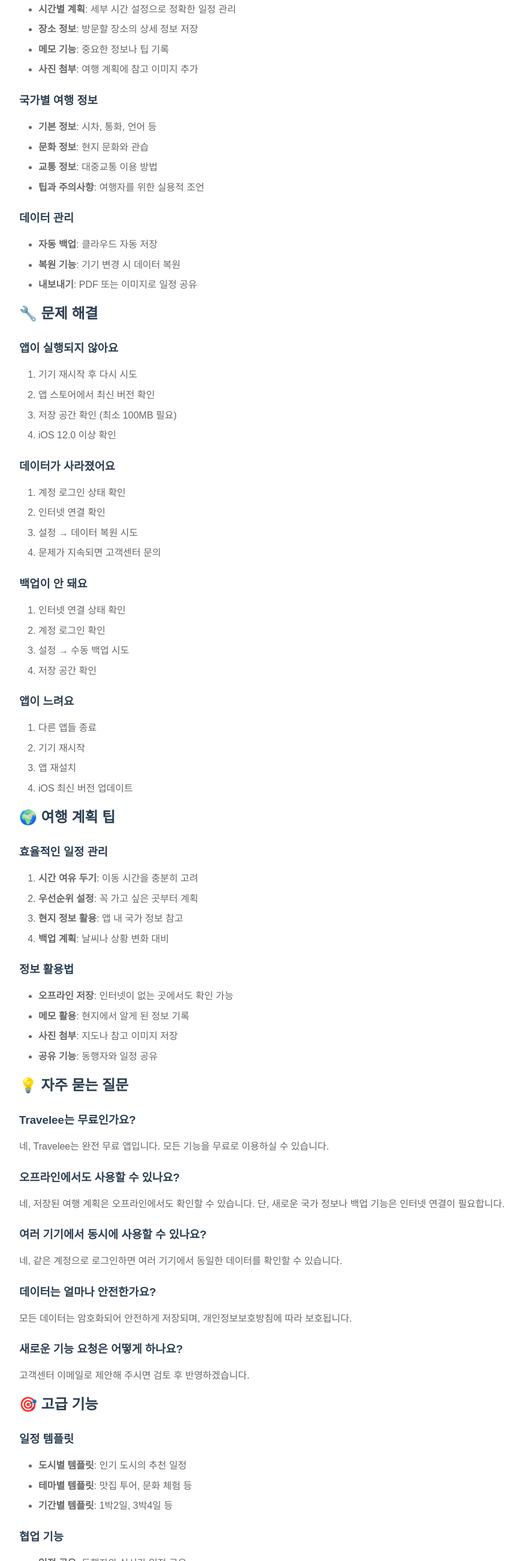
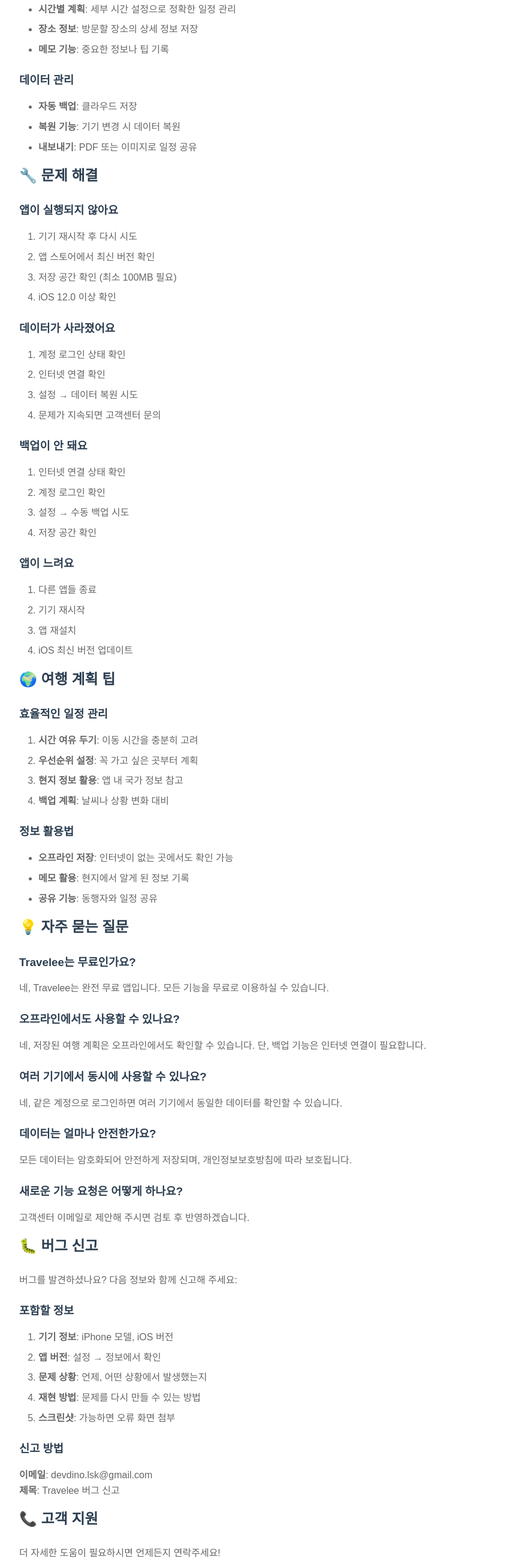
Before and after one commit to lskyub/ddw, a plain HTML site: page ko/travelee/support/index.html in a window 1280 px wide. Shown: the part 1027-3630 px from the top of the page at 60% size, without its empty margins (172-1038 px from the left). Drawn offline with Linux system fonts and the light colour scheme.

Commit message:
chore: 페이지 업데이트

```diff
--- a/ko/travelee/support/index.html
+++ b/ko/travelee/support/index.html
@@ -250,98 +250,70 @@
 <li><strong>시간별 계획</strong>: 세부 시간 설정으로 정확한 일정 관리</li>
 <li><strong>장소 정보</strong>: 방문할 장소의 상세 정보 저장</li>
 <li><strong>메모 기능</strong>: 중요한 정보나 팁 기록</li>
-<li><strong>사진 첨부</strong>: 여행 계획에 참고 이미지 추가</li>
 </ul>
-<h3 id="_6">국가별 여행 정보</h3>
+<h3 id="_6">데이터 관리</h3>
 <ul>
-<li><strong>기본 정보</strong>: 시차, 통화, 언어 등</li>
-<li><strong>문화 정보</strong>: 현지 문화와 관습</li>
-<li><strong>교통 정보</strong>: 대중교통 이용 방법</li>
-<li><strong>팁과 주의사항</strong>: 여행자를 위한 실용적 조언</li>
-</ul>
-<h3 id="_7">데이터 관리</h3>
-<ul>
-<li><strong>자동 백업</strong>: 클라우드 자동 저장</li>
+<li><strong>자동 백업</strong>: 클라우드 저장</li>
 <li><strong>복원 기능</strong>: 기기 변경 시 데이터 복원</li>
 <li><strong>내보내기</strong>: PDF 또는 이미지로 일정 공유</li>
 </ul>
-<h2 id="_8">🔧 문제 해결</h2>
-<h3 id="_9">앱이 실행되지 않아요</h3>
+<h2 id="_7">🔧 문제 해결</h2>
+<h3 id="_8">앱이 실행되지 않아요</h3>
 <ol>
 <li>기기 재시작 후 다시 시도</li>
 <li>앱 스토어에서 최신 버전 확인</li>
 <li>저장 공간 확인 (최소 100MB 필요)</li>
 <li>iOS 12.0 이상 확인</li>
 </ol>
-<h3 id="_10">데이터가 사라졌어요</h3>
+<h3 id="_9">데이터가 사라졌어요</h3>
 <ol>
 <li>계정 로그인 상태 확인</li>
 <li>인터넷 연결 확인</li>
 <li>설정 → 데이터 복원 시도</li>
 <li>문제가 지속되면 고객센터 문의</li>
 </ol>
-<h3 id="_11">백업이 안 돼요</h3>
+<h3 id="_10">백업이 안 돼요</h3>
 <ol>
 <li>인터넷 연결 상태 확인</li>
 <li>계정 로그인 확인</li>
 <li>설정 → 수동 백업 시도</li>
 <li>저장 공간 확인</li>
 </ol>
-<h3 id="_12">앱이 느려요</h3>
+<h3 id="_11">앱이 느려요</h3>
 <ol>
 <li>다른 앱들 종료</li>
 <li>기기 재시작</li>
 <li>앱 재설치</li>
 <li>iOS 최신 버전 업데이트</li>
 </ol>
-<h2 id="_13">🌍 여행 계획 팁</h2>
-<h3 id="_14">효율적인 일정 관리</h3>
+<h2 id="_12">🌍 여행 계획 팁</h2>
+<h3 id="_13">효율적인 일정 관리</h3>
 <ol>
 <li><strong>시간 여유 두기</strong>: 이동 시간을 충분히 고려</li>
 <li><strong>우선순위 설정</strong>: 꼭 가고 싶은 곳부터 계획</li>
 <li><strong>현지 정보 활용</strong>: 앱 내 국가 정보 참고</li>
 <li><strong>백업 계획</strong>: 날씨나 상황 변화 대비</li>
 </ol>
-<h3 id="_15">정보 활용법</h3>
+<h3 id="_14">정보 활용법</h3>
 <ul>
 <li><strong>오프라인 저장</strong>: 인터넷이 없는 곳에서도 확인 가능</li>
 <li><strong>메모 활용</strong>: 현지에서 알게 된 정보 기록</li>
-<li><strong>사진 첨부</strong>: 지도나 참고 이미지 저장</li>
 <li><strong>공유 기능</strong>: 동행자와 일정 공유</li>
 </ul>
-<h2 id="_16">💡 자주 묻는 질문</h2>
+<h2 id="_15">💡 자주 묻는 질문</h2>
 <h3 id="travelee_1">Travelee는 무료인가요?</h3>
 <p>네, Travelee는 완전 무료 앱입니다. 모든 기능을 무료로 이용하실 수 있습니다.</p>
-<h3 id="_17">오프라인에서도 사용할 수 있나요?</h3>
-<p>네, 저장된 여행 계획은 오프라인에서도 확인할 수 있습니다. 단, 새로운 국가 정보나 백업 기능은 인터넷 연결이 필요합니다.</p>
-<h3 id="_18">여러 기기에서 동시에 사용할 수 있나요?</h3>
+<h3 id="_16">오프라인에서도 사용할 수 있나요?</h3>
+<p>네, 저장된 여행 계획은 오프라인에서도 확인할 수 있습니다. 단, 백업 기능은 인터넷 연결이 필요합니다.</p>
+<h3 id="_17">여러 기기에서 동시에 사용할 수 있나요?</h3>
 <p>네, 같은 계정으로 로그인하면 여러 기기에서 동일한 데이터를 확인할 수 있습니다.</p>
-<h3 id="_19">데이터는 얼마나 안전한가요?</h3>
+<h3 id="_18">데이터는 얼마나 안전한가요?</h3>
 <p>모든 데이터는 암호화되어 안전하게 저장되며, 개인정보보호방침에 따라 보호됩니다.</p>
-<h3 id="_20">새로운 기능 요청은 어떻게 하나요?</h3>
+<h3 id="_19">새로운 기능 요청은 어떻게 하나요?</h3>
 <p>고객센터 이메일로 제안해 주시면 검토 후 반영하겠습니다.</p>
-<h2 id="_21">🎯 고급 기능</h2>
-<h3 id="_22">일정 템플릿</h3>
-<ul>
-<li><strong>도시별 템플릿</strong>: 인기 도시의 추천 일정</li>
-<li><strong>테마별 템플릿</strong>: 맛집 투어, 문화 체험 등</li>
-<li><strong>기간별 템플릿</strong>: 1박2일, 3박4일 등</li>
-</ul>
-<h3 id="_23">협업 기능</h3>
-<ul>
-<li><strong>일정 공유</strong>: 동행자와 실시간 일정 공유</li>
-<li><strong>역할 분담</strong>: 각자 담당할 일정 지정</li>
-<li><strong>댓글 기능</strong>: 일정에 대한 의견 교환</li>
-</ul>
-<h3 id="_24">분석 기능</h3>
-<ul>
-<li><strong>여행 통계</strong>: 방문 국가, 여행 일수 등</li>
-<li><strong>지출 관리</strong>: 예산 계획 및 지출 기록</li>
-<li><strong>추억 보관</strong>: 완료된 여행의 사진과 기록</li>
-</ul>
-<h2 id="_25">🐛 버그 신고</h2>
+<h2 id="_20">🐛 버그 신고</h2>
 <p>버그를 발견하셨나요? 다음 정보와 함께 신고해 주세요:</p>
-<h3 id="_26">포함할 정보</h3>
+<h3 id="_21">포함할 정보</h3>
 <ol>
 <li><strong>기기 정보</strong>: iPhone 모델, iOS 버전</li>
 <li><strong>앱 버전</strong>: 설정 → 정보에서 확인</li>
@@ -349,12 +321,12 @@
 <li><strong>재현 방법</strong>: 문제를 다시 만들 수 있는 방법</li>
 <li><strong>스크린샷</strong>: 가능하면 오류 화면 첨부</li>
 </ol>
-<h3 id="_27">신고 방법</h3>
-<p><strong>이메일</strong>: support@ddwservices.com<br />
+<h3 id="_22">신고 방법</h3>
+<p><strong>이메일</strong>: devdino.lsk@gmail.com<br />
 <strong>제목</strong>: Travelee 버그 신고</p>
-<h2 id="_28">📞 고객 지원</h2>
+<h2 id="_23">📞 고객 지원</h2>
 <p>더 자세한 도움이 필요하시면 언제든지 연락주세요!</p>
-<p><strong>이메일</strong>: support@ddwservices.com<br />
+<p><strong>이메일</strong>: devdino.lsk@gmail.com<br />
 <strong>응답 시간</strong>: 24시간 이내<br />
 <strong>지원 언어</strong>: 한국어, 영어</p>
 <hr />
```
Also changed, not shown: 2 other files.
